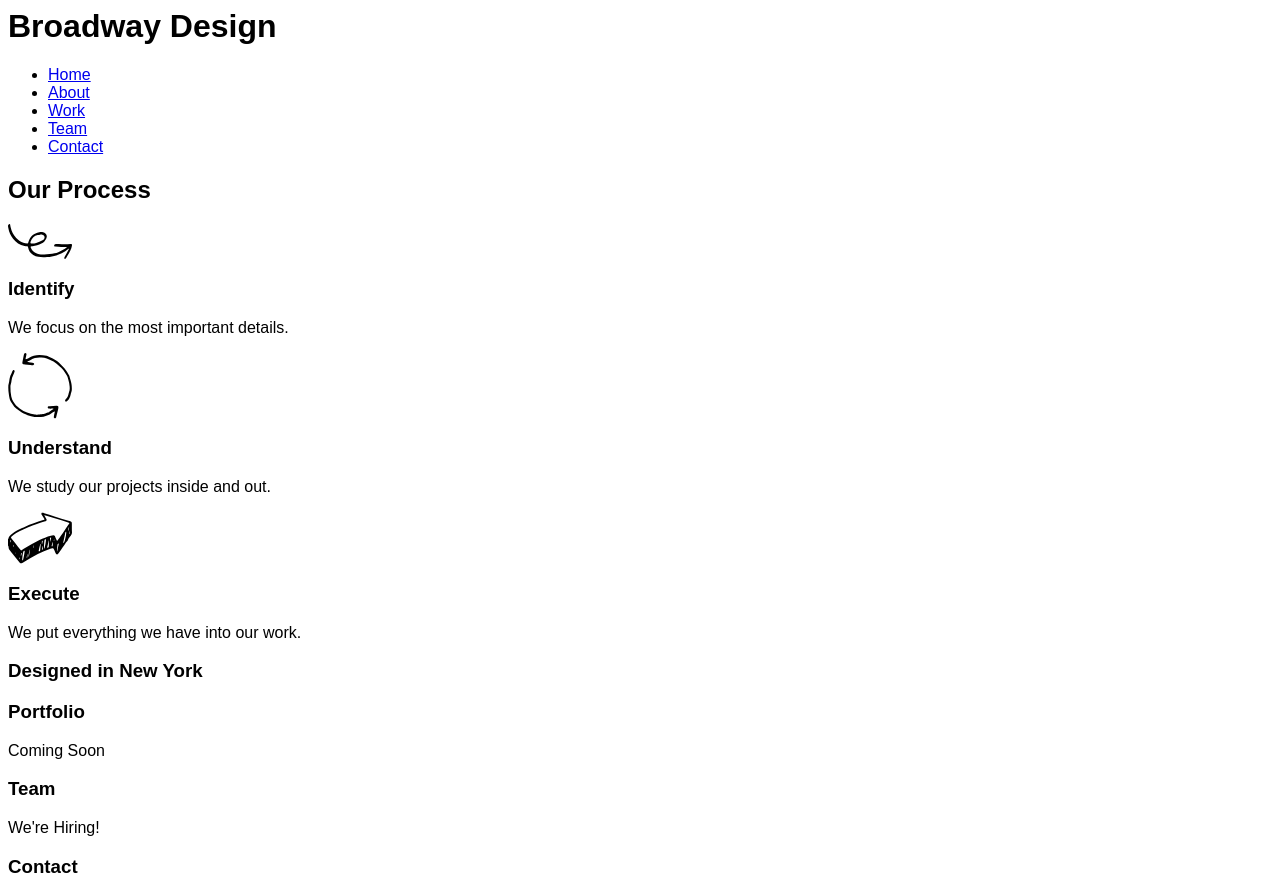
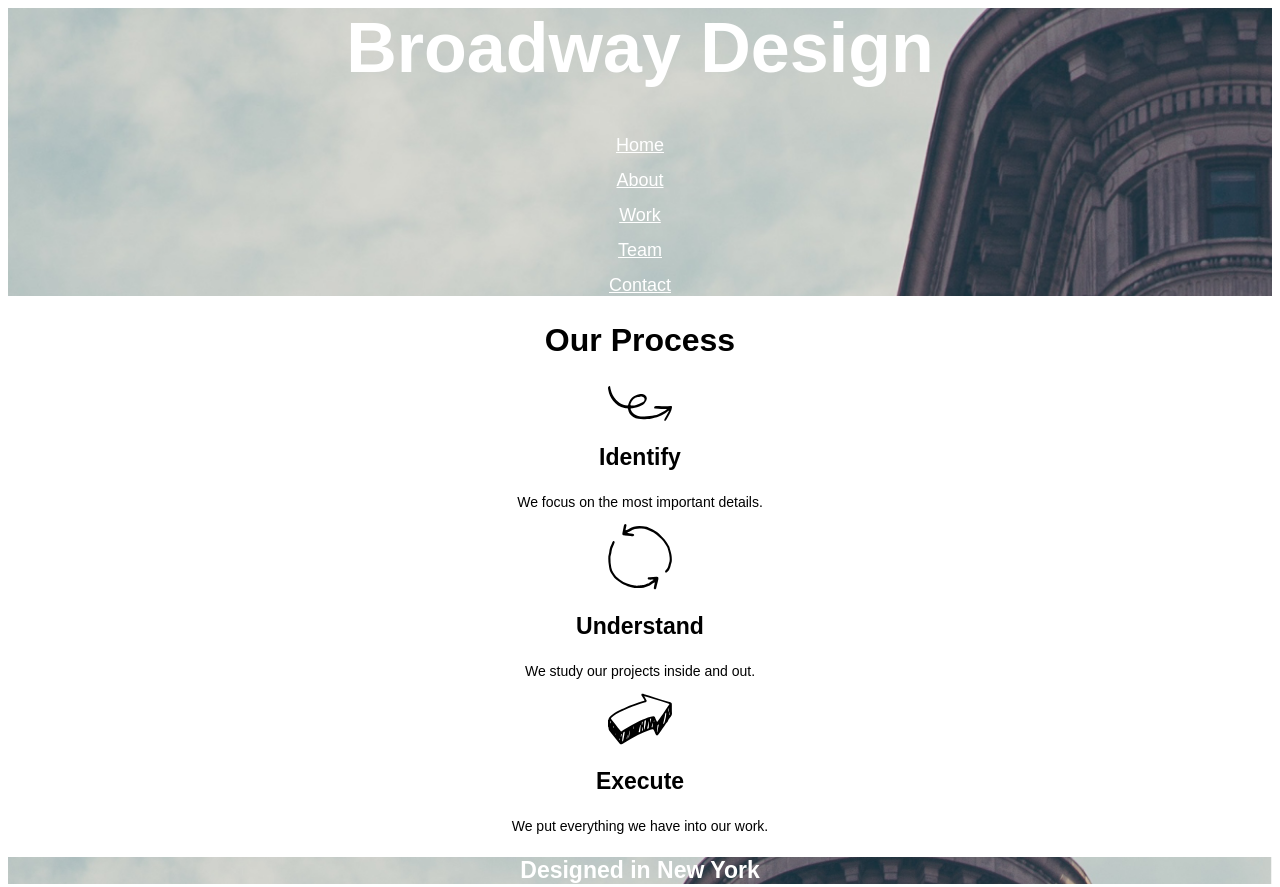
Before and after one commit to heckvetica/broadway, a plain HTML site: page index.html in a window 1280 px wide. Shown: the top 887 px of the page. Drawn offline with Linux system fonts and the light colour scheme.

Commit message:
adding styling

```diff
--- a/index.html
+++ b/index.html
@@ -10,13 +10,11 @@
         <div id="home">
             <h1>Broadway Design</h1>
             <nav>
-                <ul>
-                    <li><a href="#home">Home</a></li>
-                    <li><a href="#about">About</a></li>
-                    <li><a href="#work">Work</a></li>
-                    <li><a href="#team">Team</a></li>
-                    <li><a href="#contact">Contact</a></li>
-                </ul>
+                <p><a href="#home">Home</a></p>
+                <p><a href="#about">About</a></p>
+                <p><a href="#work">Work</a></p>
+                <p><a href="#team">Team</a></p>
+                <p><a href="#contact">Contact</a></p>
             </nav>
         </div>
         <div id="about">
@@ -30,7 +28,7 @@
             <img src="./resources/images/execute.svg">
             <h3>Execute</h3>
             <p>We put everything we have into our work.</p>
-            <h3>Designed in New York</h3>
+            <h3 class="designed">Designed in New York</h3>
         </div>
         <div id="work">
             <h3>Portfolio</h3>
--- a/resources/css/style.css
+++ b/resources/css/style.css
@@ -1,3 +1,41 @@
 body {
     font-family: Arial, Helvetica, sans-serif;
+    text-align: center;
+    font-size: 14px;
 }
+
+h1 {
+    font-size: 70px;
+}
+
+h2 {
+    font-size: 32px;
+}
+
+h3 {
+    font-size: 23px;
+}
+
+a {
+    color: white;
+    font-size: 18px;
+}
+
+#home {
+    color: white;
+    background-image:url("../images/the-flatiron-building.png");
+    background-size: cover;
+}
+
+.designed {
+    background-image:url("../images/the-flatiron-building.png");
+    background-size: cover;
+    color: white;
+}
+
+#footer {
+    background-color: dimgray;
+    color: white;
+    text-align: left;
+    font-size: 11px;
+}
```
